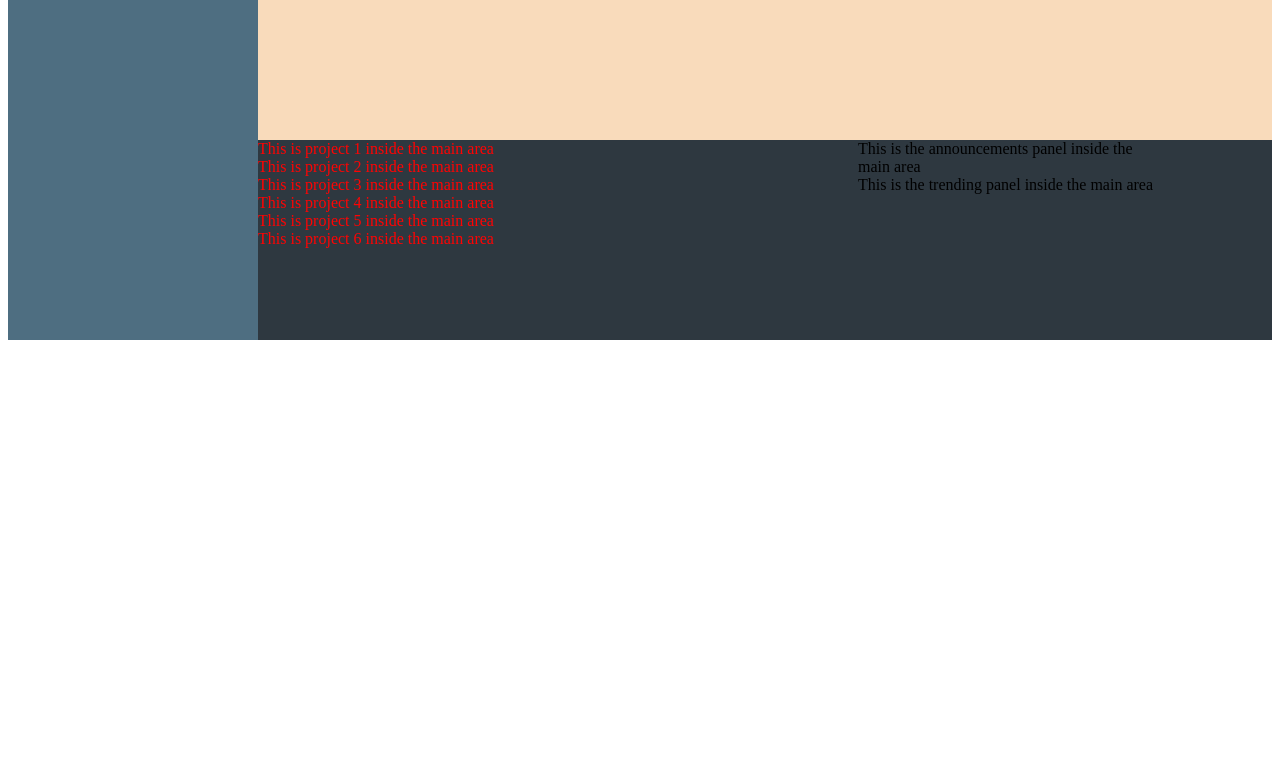
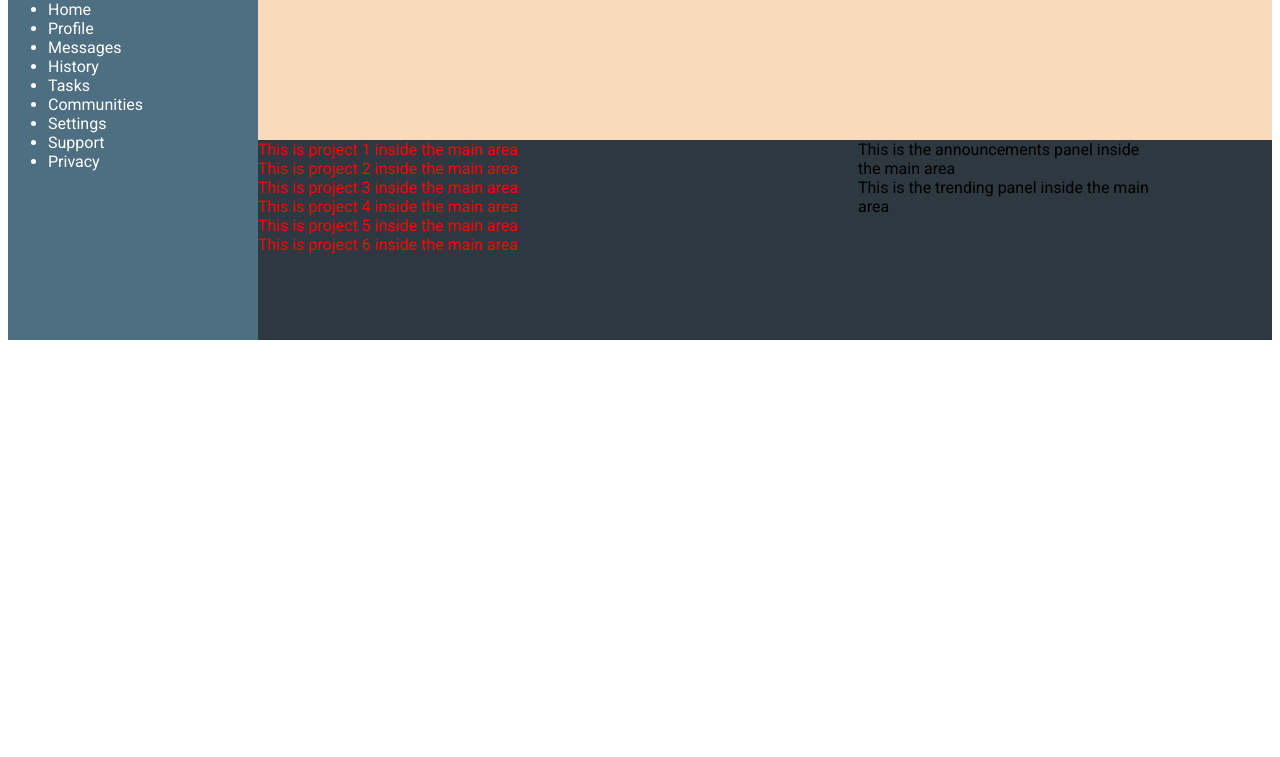
Before and after one commit to Moonshie/odin-admin-dashboard, a plain HTML site: page index.html in a window 1280 px wide. Shown: the part 43-800 px from the top of the page. Drawn offline with Linux system fonts and the light colour scheme.

Commit message:
add custom font; add placeholder navigation menu

```diff
--- a/index.html
+++ b/index.html
@@ -6,10 +6,24 @@
   <meta name="viewport" content="width=device-width, initial-scale=1.0">
   <title>Admin Dashboard</title>
   <link rel="stylesheet" href="./styles.css">
+  <link rel="stylesheet" href="https://fonts.googleapis.com/css?family=Roboto">
   <script src="./script.js" defer></script>
 </head>
 <body>
-  <div class="sidebar">This is the sidebar</div>
+  <div class="sidebar">
+    <div class="logo">This is the logo</div>
+    <ul class="navigation">
+      <li id="home">Home</li>
+      <li id="profile">Profile</li>
+      <li id="messages">Messages</li>
+      <li id="history">History</li>
+      <li id="tasks">Tasks</li>
+      <li id="communities">Communities</li>
+      <li id="settings">Settings</li>
+      <li id="support">Support</li>
+      <li id="privacy">Privacy</li>
+    </ul>
+  </div>
   <div class="header"> This is the header</div>
   <div class="main-area">
     <div class="projects-area">
--- a/styles.css
+++ b/styles.css
@@ -11,13 +11,18 @@ body {
   grid-template-rows: 175px 1fr;
   grid-template-areas:
     "sidebar header"
-    "sidebar main-area"
+    "sidebar main-area";
+  font-family: Roboto, sans-serif;
 }
 
 .sidebar {
   grid-area: sidebar;
   background-color: var(--secondary-color)
 }
+.sidebar > .navigation {
+  color: white;
+}
+
 .header {
   grid-area: header;
   background-color: var(--main-color);
```
